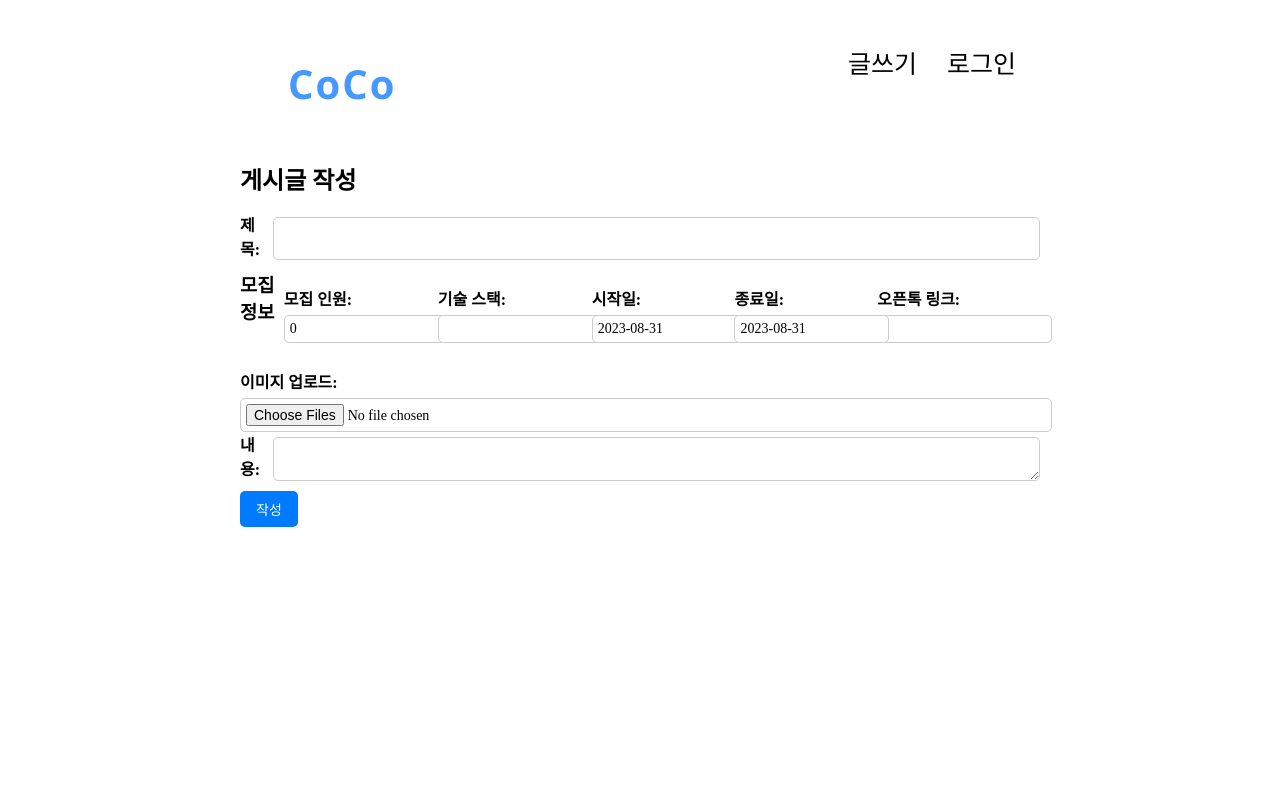
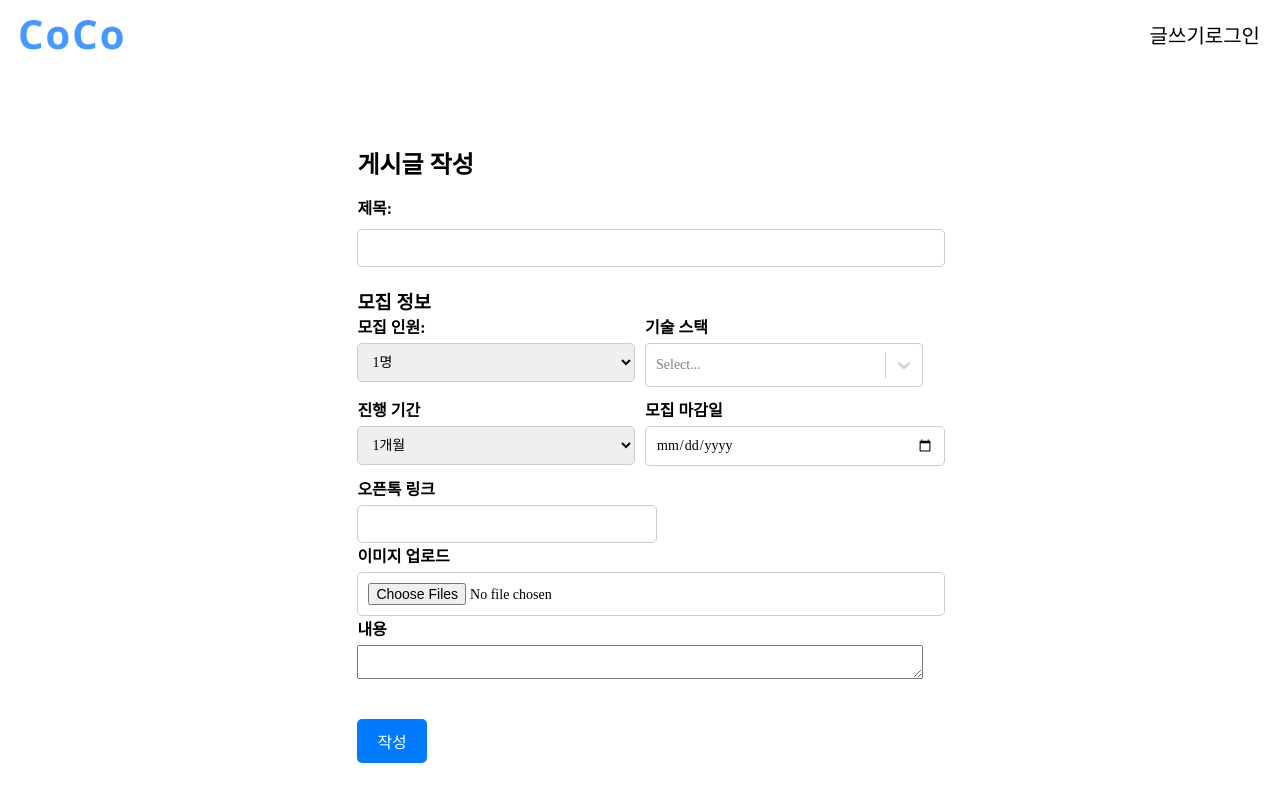
Before and after one commit to hyeonseong2023/CoCo, a React (Create React App) app in the folder frontend/: page /write in a window 1280 px wide. Built offline with nearby package versions, Linux system fonts and the light colour scheme; a web font is replaced by a local one.

Commit message:
save
save

```diff
--- a/frontend/package.json
+++ b/frontend/package.json
@@ -11,6 +11,7 @@
     "@types/react": "^18.2.21",
     "@types/react-dom": "^18.2.7",
     "@types/react-router-dom": "^5.3.3",
+    "@types/react-select": "^5.0.1",
     "axios": "^1.5.0",
     "http-proxy-middleware": "^2.0.6",
     "js-cookie": "^3.0.5",
@@ -22,7 +23,9 @@
     "react-modal": "^3.16.1",
     "react-router-dom": "^6.15.0",
     "react-scripts": "5.0.1",
+    "react-select": "^5.7.4",
     "react-slick": "^0.29.0",
+    "react-sortable-hoc": "^2.0.0",
     "slick-carousel": "^1.8.1",
     "typescript": "^4.9.5",
     "universal-cookie": "^6.1.1",
--- a/frontend/src/component/Header.tsx
+++ b/frontend/src/component/Header.tsx
@@ -50,10 +50,6 @@ const Header: React.FC<HeaderProps> = ({ onLoginButtonClick }) => {
     }
   };
 
-  useEffect(() => {
-
-  }, []);
-
   return (
     <div className="header-container">
       <div className="header-logo"><a href='/'><img src={logoimg} alt="" /></a></div>
--- a/frontend/src/component/JoinModal.tsx
+++ b/frontend/src/component/JoinModal.tsx
@@ -76,7 +76,7 @@ const JoinModel: React.FC<JoinModelProps> = ({ onClose }) => {
     }
 
     Cookies.remove('coin');
-    closeModal();
+    window.location.replace("/")
   };
 
   return (
--- a/frontend/src/component/Write.tsx
+++ b/frontend/src/component/Write.tsx
@@ -2,6 +2,7 @@ import React, { useState, ChangeEvent, FormEvent } from 'react';
 import Header from './Header';
 import DatePicker from 'react-datepicker';
 import 'react-datepicker/dist/react-datepicker.css';
+import Select, { components } from 'react-select'; // react-select 추가
 import '../css/Write.css';
 import Cookies from 'js-cookie';
 
@@ -12,13 +13,14 @@ const Write = () => {
   const [previewImages, setPreviewImages] = useState<string[]>([]);
 
   const [recruitmentInfo, setRecruitmentInfo] = useState({
-    recruitmentCount: 0,
-    techStack: '',
-    duration: '',
+    recruitmentCount: '1',
+    techStack: [] as string[], // 초기값을 빈 문자열 배열로 설정
+    duration: '1',
     position: '',
     startDate: new Date(),
     endDate: new Date(),
     openTalkLink: '',
+    deadline: '',
   });
 
   const handleTitleChange = (e: ChangeEvent<HTMLInputElement>) => {
@@ -29,13 +31,14 @@ const Write = () => {
     setContent(e.target.value);
   };
 
-  const handleRecruitmentInfoChange = (e: ChangeEvent<HTMLInputElement>) => {
-    const { name, value } = e.target;
+  const handleRecruitmentInfoChange = (name: string, value: any) => {
     setRecruitmentInfo({
       ...recruitmentInfo,
       [name]: value,
     });
   };
+
+  const [selectedTechStack, setSelectedTechStack] = useState<string[]>([]);
 
   const handleImageChange = (e: ChangeEvent<HTMLInputElement>) => {
     const files = e.target.files;
@@ -57,17 +60,10 @@ const Write = () => {
     setPreviewImages(updatedPreviewImages);
   };
 
-  const handleStartDateChange = (date: Date) => {
+  const handleDurationChange = (value: string) => {
     setRecruitmentInfo({
       ...recruitmentInfo,
-      startDate: date,
-    });
-  };
-
-  const handleEndDateChange = (date: Date) => {
-    setRecruitmentInfo({
-      ...recruitmentInfo,
-      endDate: date,
+      duration: value,
     });
   };
 
@@ -79,8 +75,8 @@ const Write = () => {
     const period = `${startDateStr}~${endDateStr}`;
 
     const formData = new FormData();
-    formData.append('CUST_ID', Cookies.get('CUST_ID') || "");
-    formData.append('BOARD_MEMBERS', String(recruitmentInfo.recruitmentCount));
+    formData.append('CUST_ID', Cookies.get('CUST_ID') || '');
+    formData.append('BOARD_MEMBERS', recruitmentInfo.recruitmentCount);
     formData.append('BOARD_PERIOD', period);
     formData.append('BOARD_TITLE', title);
     formData.append('BOARD_CONTENT', content);
@@ -89,9 +85,9 @@ const Write = () => {
     formData.append('PRO_TITLE', 'Project Title');
     formData.append('PRO_LINK', recruitmentInfo.openTalkLink);
     formData.append('SKILL_ID', '1');
-    formData.append('BOARD_DEADLINE', `${startDateStr}`)
+    formData.append('BOARD_DEADLINE', recruitmentInfo.deadline);
     formData.append('BOARD_VIEWS', '0');
-    formData.append('SKILL_NAME', recruitmentInfo.techStack);
+    formData.append('SKILL_NAME', recruitmentInfo.techStack.join(', '));
 
     images.forEach((file) => {
       formData.append('BOARD_IMG', file);
@@ -115,24 +111,34 @@ const Write = () => {
     setTitle('');
     setContent('');
     setRecruitmentInfo({
-      recruitmentCount: 0,
-      techStack: '',
-      duration: '',
+      recruitmentCount: '1',
+      techStack: [],
+      duration: '1',
       position: '',
       startDate: new Date(),
       endDate: new Date(),
       openTalkLink: '',
+      deadline: '',
     });
     setImages([]);
     setPreviewImages([]);
   };
 
+  const techStackOptions = [
+    { value: 'JavaScript', label: 'JavaScript' },
+    { value: 'TypeScript', label: 'TypeScript' },
+    { value: 'React', label: 'React' },
+    { value: 'Spring', label: 'Spring' },
+    { value: 'C', label: 'C' },
+  ];
+  const limitedTechStackOptions = techStackOptions.slice(0, 3);
   return (
     <div className="write-container">
       <Header />
 
       <form className="write-form" onSubmit={handleSubmit}>
-        <div className='write-submitSet'>
+        <div className="write-container-box">
+          <div className="write-submitSet">
             <h2>게시글 작성</h2>
           </div>
 
@@ -147,65 +153,89 @@ const Write = () => {
               className="input-field"
             />
           </div>
-        <div className="form-group form-group-spacing">
+          <div id="write-division">
             <h3>모집 정보</h3>
+          </div>
+          <div className="form-group-form-groups">
             <div className="form-subgroup form-subgroup-spacing">
               <label htmlFor="recruitmentCount">모집 인원:</label>
-            <input
-              type="number"
+              <select
                 id="recruitmentCount"
                 name="recruitmentCount"
                 value={recruitmentInfo.recruitmentCount}
-              onChange={handleRecruitmentInfoChange}
+                onChange={(e) => handleRecruitmentInfoChange(e.target.name, e.target.value)}
+                className="input-field"
+              >
+                <option value="1">1명</option>
+                <option value="2">2명</option>
+                <option value="3">3명</option>
+                <option value="4">4명</option>
+              </select>
+            </div>
+            <div className="form-subgroup form-subgroup-spacing">
+          <label htmlFor="techStack">기술 스택</label>
+          <Select
+  id="techStack"
+  name="techStack"
+  options={techStackOptions}
+  isMulti
+  value={techStackOptions.filter((option) =>
+    selectedTechStack.includes(option.value)
+  )}
+  onChange={(selectedOptions: any) => {
+    if (selectedOptions.length <= 3) {
+      setSelectedTechStack(
+        selectedOptions.map((option: any) => option.value)
+      );
+    }
+  }}
+  className="custom-select" // 커스텀 클래스 이름을 추가합니다.
+/>
+        </div>
+            <div className="form-subgroup form-subgroup-spacing">
+              <label htmlFor="duration">진행 기간</label>
+              <select
+                id="duration"
+                name="duration"
+                value={recruitmentInfo.duration}
+                onChange={(e) => handleDurationChange(e.target.value)}
+                className="input-field"
+              >
+                <option value="1">1개월</option>
+                <option value="2">2개월</option>
+                <option value="3">3개월</option>
+                <option value="4">4개월</option>
+                <option value="5">5개월</option>
+                <option value="6">6개월</option>
+                <option value="7">7개월</option>
+              </select>
+            </div>
+            <div className="form-subgroup form-subgroup-spacing">
+              <label htmlFor="deadline">모집 마감일</label>
+              <input
+                type="date"
+                id="deadline"
+                name="deadline"
+                value={recruitmentInfo.deadline}
+                onChange={(e) => handleRecruitmentInfoChange(e.target.name, e.target.value)}
                 className="input-field"
               />
             </div>
             <div className="form-subgroup form-subgroup-spacing">
-            <label htmlFor="techStack">기술 스택:</label>
-            <input
-              type="text"
-              id="techStack"
-              name="techStack"
-              value={recruitmentInfo.techStack}
-              onChange={handleRecruitmentInfoChange}
-              className="input-field"
-            />
-          </div>
-          <div className="form-subgroup form-subgroup-spacing">
-            <label htmlFor="startDate">시작일:</label>
-            <DatePicker
-              selected={recruitmentInfo.startDate}
-              onChange={handleStartDateChange}
-              dateFormat="yyyy-MM-dd"
-              id="startDate"
-              className="input-field"
-            />
-          </div>
-          <div className="form-subgroup form-subgroup-spacing">
-            <label htmlFor="endDate">종료일:</label>
-            <DatePicker
-              selected={recruitmentInfo.endDate}
-              onChange={handleEndDateChange}
-              dateFormat="yyyy-MM-dd"
-              id="endDate"
-              className="input-field"
-            />
-          </div>
-          <div className="form-subgroup form-subgroup-spacing">
-            <label htmlFor="openTalkLink">오픈톡 링크:</label>
+              <label htmlFor="openTalkLink">오픈톡 링크</label>
               <input
                 type="text"
                 id="openTalkLink"
                 name="openTalkLink"
                 value={recruitmentInfo.openTalkLink}
-              onChange={handleRecruitmentInfoChange}
+                onChange={(e) => handleRecruitmentInfoChange(e.target.name, e.target.value)}
                 className="input-field"
               />
             </div>
           </div>
 
           <div className="form-subgroup form-subgroup-spacing">
-          <label htmlFor="image">이미지 업로드:</label>
+            <label htmlFor="image">이미지 업로드</label>
             <input
               type="file"
               id="image"
@@ -220,7 +250,7 @@ const Write = () => {
             <div className="image-preview form-group-spacing">
               {previewImages.map((imageUrl, index) => (
                 <div key={index} className="image-preview-item">
-                <img className='testimg' src={imageUrl} alt={`미리 보기 ${index}`} />
+                  <img className="testimg" src={imageUrl} alt={`미리 보기 ${index}`} />
                   <button onClick={() => handleImageRemove(index)}>삭제</button>
                 </div>
               ))}
@@ -228,7 +258,7 @@ const Write = () => {
           )}
 
           <div className="form-group form-group-spacing">
-          <label htmlFor="content">내용:</label>
+            <label htmlFor="content">내용</label>
             <textarea
               id="content"
               value={content}
@@ -241,6 +271,7 @@ const Write = () => {
           <button type="submit" className="submit-button">
             작성
           </button>
+        </div>
       </form>
     </div>
   );
--- a/frontend/src/css/Header.css
+++ b/frontend/src/css/Header.css
@@ -66,21 +66,4 @@
 .header-buttons {
     flex: 1;
     text-align: right;
-    margin: 3%
 }
-.header-logo{
-    margin-top: 50px;
-    margin-left: 50px;
-}
-
-.header-buttons > a{
-  margin: 3%;
-}
-
-.header-buttons > button{
-  margin-left: 5%;
-}
-
-.header-buttons > button{
-  font-size: 25px;
-}
--- a/frontend/src/css/Write.css
+++ b/frontend/src/css/Write.css
@@ -2,47 +2,52 @@
 
 /* 전체 페이지 컨테이너 스타일링 */
 .write-container {
-    max-width: 800px;
+
     margin: 0 auto;
     padding: 20px;
+    display: flex;
+    flex-direction: column;
+    align-items: center;
   }
 
   /* 폼 컨테이너 스타일링 */
   .write-content {
     background-color: #f7f7f7;
     border: 1px solid #ccc;
-    padding: 10px;
+    padding: 20px;
     border-radius: 5px;
+    width: 100%;
+    box-sizing: border-box;
   }
 
   /* 폼 그룹 스타일링 */
   .form-group {
-    margin-bottom: 10px;
+    margin-bottom: 20px;
+    display: flex;
+    flex-direction: column;
   }
 
+  /* 레이블 스타일링 */
   label {
     font-weight: bold;
+    margin-bottom: 5px;
   }
 
   /* 입력 필드 스타일링 */
   .input-field,
-.textarea-field {
+  .select-field {
     width: 100%;
-    padding: 5px;
+    padding: 10px;
     border: 1px solid #ccc;
     border-radius: 5px;
     font-size: 14px;
     margin-top: 5px;
   }
 
-/* 하위 폼 그룹 스타일링 */
-.form-subgroup {
-    margin-top: 5px;
-}
-
   /* 오픈톡 링크 레이블 스타일링 */
   .openTalkLink-label {
-    margin-right: 10px; /* 오픈톡 링크 레이블 오른쪽에 공백 추가 */
+    margin-right: 10px;
+    /* 오픈톡 링크 레이블 오른쪽에 공백 추가 */
   }
 
   /* 제출 버튼 스타일링 */
@@ -50,27 +55,91 @@ label {
     background-color: #007bff;
     color: #fff;
     border: none;
-    padding: 8px 16px;
+    padding: 10px 20px;
+    border-radius: 5px;
+    cursor: pointer;
+    font-size: 16px;
+    margin-top: 20px;
+  }
+
+  /* 이미지 미리보기 및 삭제 버튼 스타일링 */
+  .image-preview-item {
+    display: flex;
+    align-items: center;
+    margin-bottom: 10px;
+  }
+
+  .image-preview-item img {
+    max-width: 100px;
+    max-height: 100px;
+    margin-right: 10px;
+  }
+
+  .image-preview-item button {
+    background-color: #dc3545;
+    color: #fff;
+    border: none;
+    padding: 5px 10px;
     border-radius: 5px;
     cursor: pointer;
     font-size: 14px;
   }
 
-.write-submitSet{
-    display: flex;
+  /* 열의 수를 조정하는 스타일 */
+  .form-group-form-groups {
+    display: grid;
+    grid-template-columns: repeat(2, 1fr);
+    gap: 10px;
   }
 
-.testimg{
-    max-width: 250px;
-    max-height: 250px;
+  /* 반응형 스타일링 */
+  @media screen and (max-width: 600px) {
+
+    .input-field,
+  .select-field {
+    font-size: 14px;
+    padding: 8px 16px; /* 패딩을 조절하여 더 작은 화면에서도 적절한 디자인을 유지 */
+  }
+    .form-group {
+      margin-bottom: 10px;
     }
 
-.write-form>div>div{
-    margin-top: 2%;
-    margin-bottom: 2%;
+    .submit-button {
+      font-size: 14px;
+      padding: 8px 16px;
     }
 
-.write-submitSet{
-    margin-top: 2%;
-    margin-bottom: 2%;
+    .form-group-form-groups {
+      display: grid;
+      grid-template-columns: repeat(1, 1fr);
+      gap: 10px;
     }
+  }
+
+.write-submitSet >h2{
+    height: 50px;
+}
+
+
+.css-13cymwt-control{
+    width: 100%;
+    font-size: 14px;
+    margin-top: 5px;
+    height: 43.64px;
+  }
+
+  /* 반응형 스타일 */
+  @media screen and (max-width: 600px) {
+    .custom-select .css-b62m3t-container {
+      /* 화면 크기가 작을 때의 스타일을 추가합니다. */
+      font-size: 14px;
+      padding: 8px 16px;
+    }
+  }
+  .custom-select .css-b62m3t-container {
+    /* 여기에 스타일을 추가합니다. */
+    font-size: 14px;
+    padding: 10px;
+    border: 1px solid #ccc;
+    border-radius: 5px;
+  }
```
Also changed, not shown: frontend/src/component/Main.tsx (+16 -6 lines), frontend/src/css/Banner.css (+5 -9 lines), 1 other file (tests, documents, lock files or other folders). Lines whose indentation alone changed are shown as unchanged.
